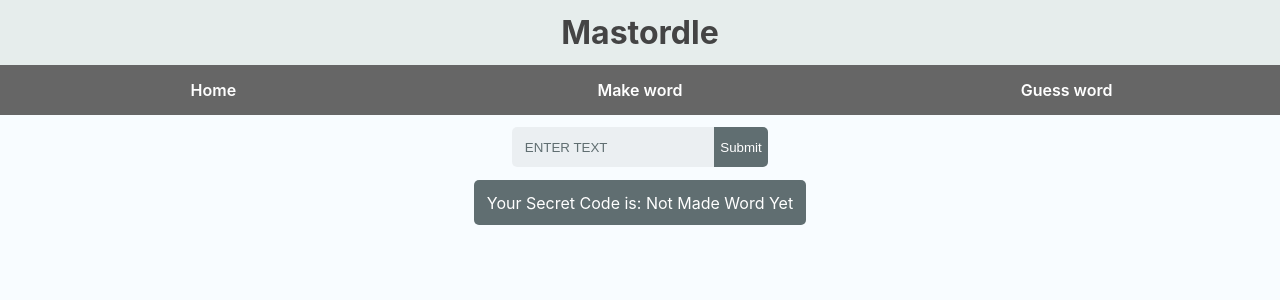
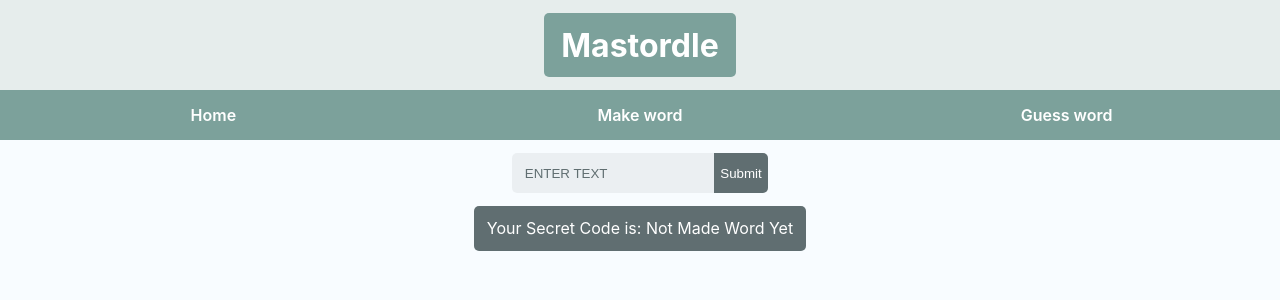
Before and after one commit to Hriday1321/Originalll, a React (Create React App) app: page /make in a window 1280 px wide. Shown: the top 300 px of the page. Built offline with nearby package versions, Linux system fonts and the light colour scheme.

Commit message:
direction decided

```diff
--- a/src/components/Home/Home.elements.js
+++ b/src/components/Home/Home.elements.js
@@ -2,9 +2,17 @@ import styled from 'styled-components'
 
 export const Div = styled.div`
     background-color: #E6EDEC;
-    color: #444;
     font-weight: 700;
     font-size: 2em;
     text-align: center;
     padding: 1% 0%;
 `;
+
+export const Back = styled.p`
+    background-color: #7CA19B;
+    border-radius: 5px;
+    margin: 0 auto;
+    padding: 1% 0%;
+    width: 15%;
+    color: white;
+`;
--- a/src/components/Home/Home.js
+++ b/src/components/Home/Home.js
@@ -1,10 +1,10 @@
 import Nav from '../Nav/Nav'
-import { Div } from "./Home.elements"
+import { Div, Back } from "./Home.elements"
 
 function Home() {
     return (
       <div className="Home">
-        <Div>Mastordle</Div>
+        <Div><Back>Mastordle</Back></Div>
         <Nav />
       </div>
     )
--- a/src/components/Nav/Nav.elements.js
+++ b/src/components/Nav/Nav.elements.js
@@ -2,7 +2,7 @@ import styled from "styled-components"
 import { Link } from "react-router-dom"
 
 export const Block = styled.div`
-    background-color: #666;
+    background-color: #7CA19B;
     display: flex;
     justify-content: space-around;
     height: 50px;
@@ -15,7 +15,7 @@ export const Button = styled(Link)`
 `;
 
 export const Span = styled.span`
-    background-color: #666;
+    background-color: #7CA19B;
     display: flex;
     flex: .15;
     align-items: center;
```
